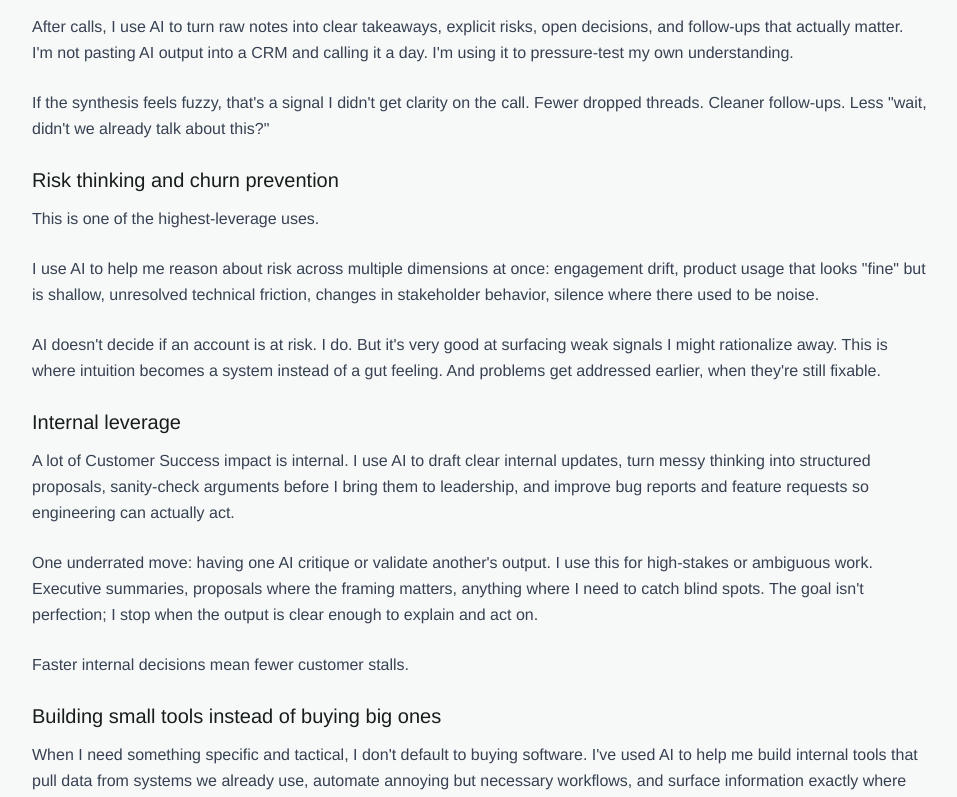
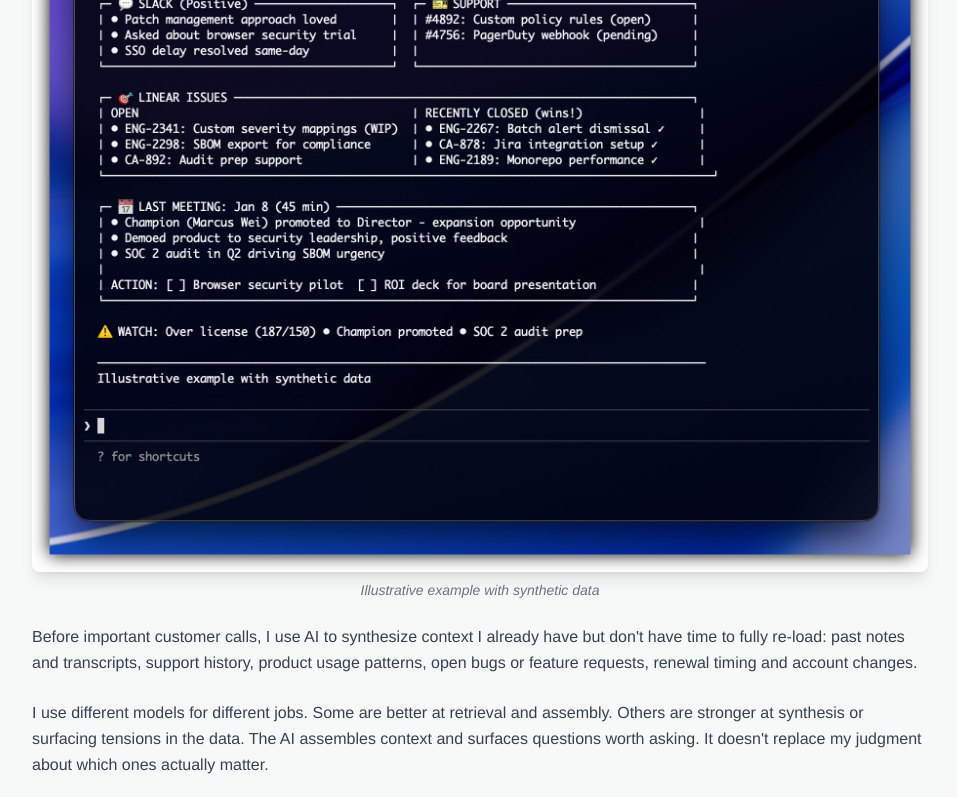
Before and after one commit to dc-larsen/davidlarsen.me, a Nuxt app: page /blog/ai-customer-success in a window 1280 px wide. Shown: the part 1811-2608 px from the top of the page, without its empty margins (160-1117 px from the left). Built offline with nearby package versions, Linux system fonts and the light colour scheme.

Commit message:
Add meeting prep example image to AI blog post

```diff
--- a/pages/blog/ai-customer-success.vue
+++ b/pages/blog/ai-customer-success.vue
@@ -77,6 +77,15 @@
       <p>These aren't experiments. These are things I use every week.</p>
 
       <h3>Pre-meeting preparation that changes the conversation</h3>
+
+      <div class="my-6">
+        <img
+          src="/images/meeting-prep-example.jpg"
+          alt="Example meeting prep briefing showing account context, alerts, usage metrics, pipeline, Slack sentiment, support tickets, Linear issues, and last meeting notes"
+          class="w-full rounded-lg shadow-lg"
+        />
+        <p class="text-sm text-gray-500 mt-2 text-center italic">Illustrative example with synthetic data</p>
+      </div>
 
       <p>Before important customer calls, I use AI to synthesize context I already have but don't have time to fully re-load: past notes and transcripts, support history, product usage patterns, open bugs or feature requests, renewal timing and account changes.</p>
 
```
Also changed, not shown: public/images/meeting-prep-example.jpg (added).
